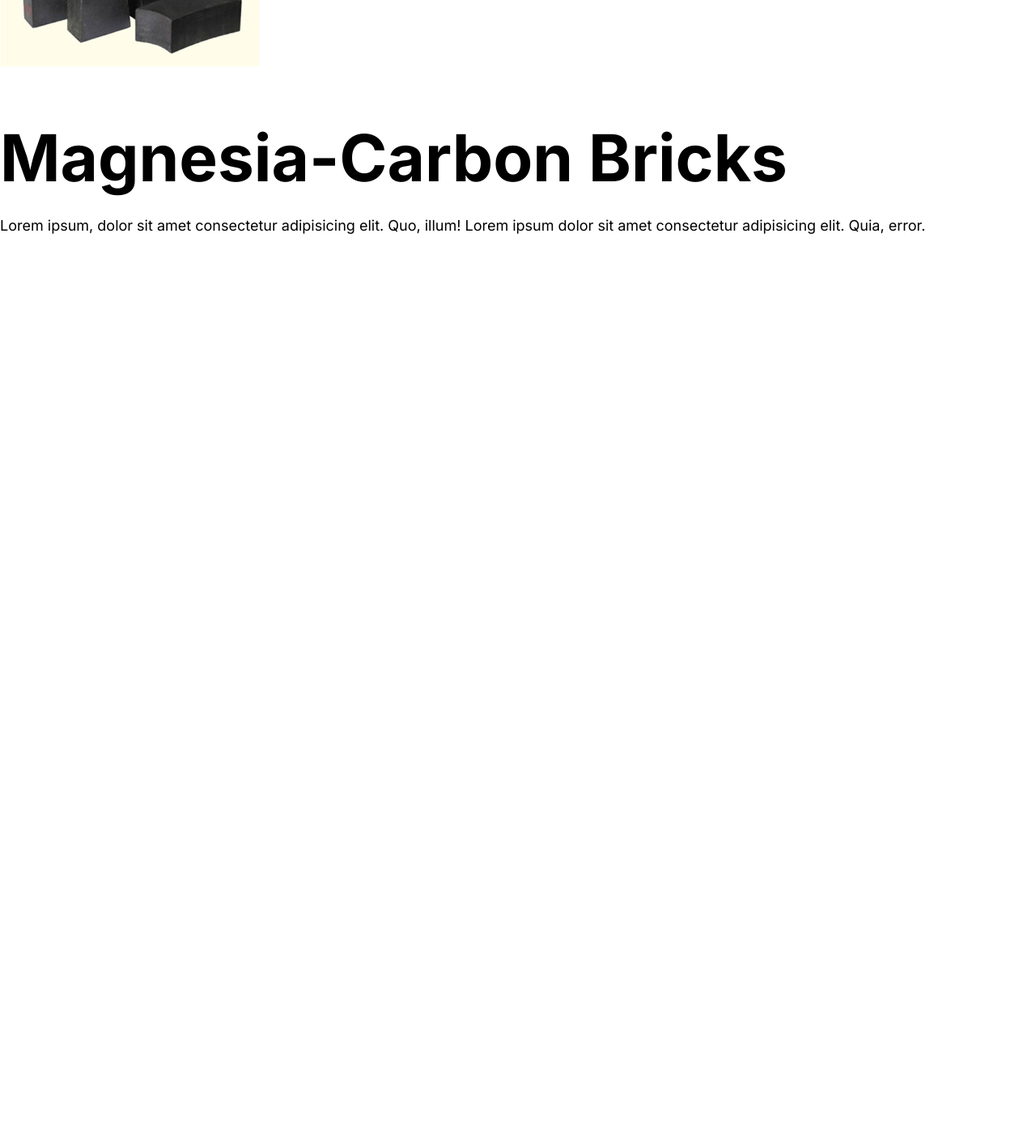
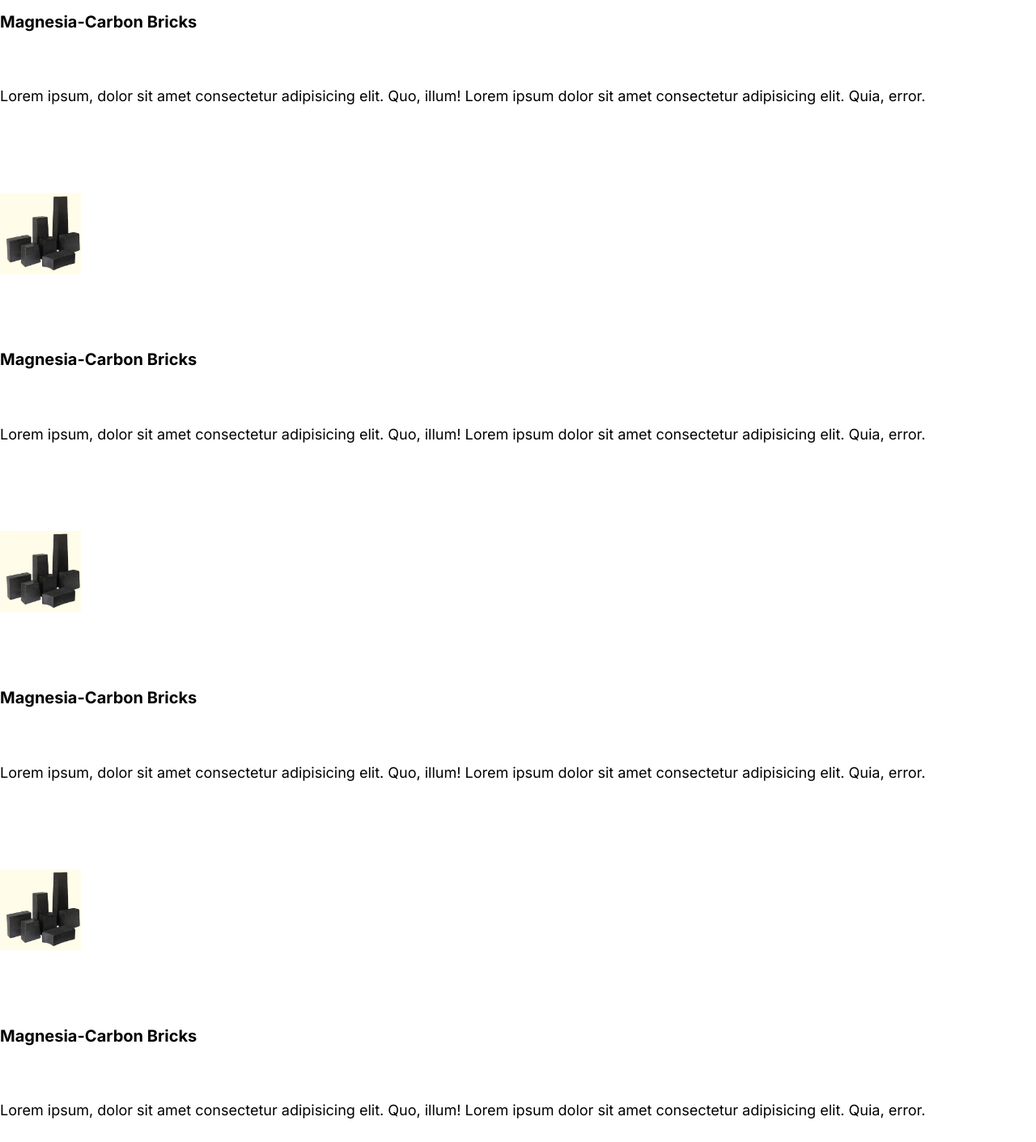
Before and after one commit to Usman-Javed-07/Html_Css_Design_2nd, a plain HTML site: page index.html in a window 1280 px wide. Shown: the part 368-1779 px from the top of the page at 81% size. Before the commit the page ends 800 px from the top, so only its background shows below. Drawn offline with Linux system fonts and the light colour scheme.

Commit message:
working on product section

```diff
--- a/css/style.css
+++ b/css/style.css
@@ -194,3 +194,23 @@ text-align: center;
     justify-content: center;
     align-items: center;
 }
+
+/* services product */
+.products__section {
+    display: grid;
+    gap: 20px;
+}
+.product__image img {
+   width: 100px;
+   height: 100px;
+   object-fit: cover;
+   margin-top: 6rem;
+}
+.product-heading {
+    font-size: 2rem;
+    flex-direction: row;
+}
+.product-paragraph {
+    text-align: left;
+    font-size: 1.8rem;
+}
--- a/index.html
+++ b/index.html
@@ -22,19 +22,59 @@
     </section>
     <script src="main.js"></script>
     <!-- section products -->
-    <section>
+    <section class>
       <div class="products__section">
         <div class="product__image">
           <img src="images/p1.jpg" alt="" />
         </div>
         <div class="product__info">
-          <h1>Magnesia-Carbon Bricks</h1>
-          <p>
+          <h6 class="product-heading">Magnesia-Carbon Bricks</h6>
+          <p class="product-paragraph">
             Lorem ipsum, dolor sit amet consectetur adipisicing elit. Quo,
             illum! Lorem ipsum dolor sit amet consectetur adipisicing elit.
             Quia, error.
           </p>
         </div>
+        <!-- end -->
+        <section class>
+          <div class="products__section">
+            <div class="product__image">
+              <img src="images/p1.jpg" alt="" />
+            </div>
+            <div class="product__info">
+              <h6 class="product-heading">Magnesia-Carbon Bricks</h6>
+              <p class="product-paragraph">
+                Lorem ipsum, dolor sit amet consectetur adipisicing elit. Quo,
+                illum! Lorem ipsum dolor sit amet consectetur adipisicing elit.
+                Quia, error.
+              </p>
+            </div>
+            <section class>
+              <div class="products__section">
+                <div class="product__image">
+                  <img src="images/p1.jpg" alt="" />
+                </div>
+                <div class="product__info">
+                  <h6 class="product-heading">Magnesia-Carbon Bricks</h6>
+                  <p class="product-paragraph">
+                    Lorem ipsum, dolor sit amet consectetur adipisicing elit. Quo,
+                    illum! Lorem ipsum dolor sit amet consectetur adipisicing elit.
+                    Quia, error.
+                  </p>
+                </div>
+                <section class>
+                  <div class="products__section">
+                    <div class="product__image">
+                      <img src="images/p1.jpg" alt="" />
+                    </div>
+                    <div class="product__info">
+                      <h6 class="product-heading">Magnesia-Carbon Bricks</h6>
+                      <p class="product-paragraph">
+                        Lorem ipsum, dolor sit amet consectetur adipisicing elit. Quo,
+                        illum! Lorem ipsum dolor sit amet consectetur adipisicing elit.
+                        Quia, error.
+                      </p>
+                    </div>
       </div>
     </section>
   </body>
```
